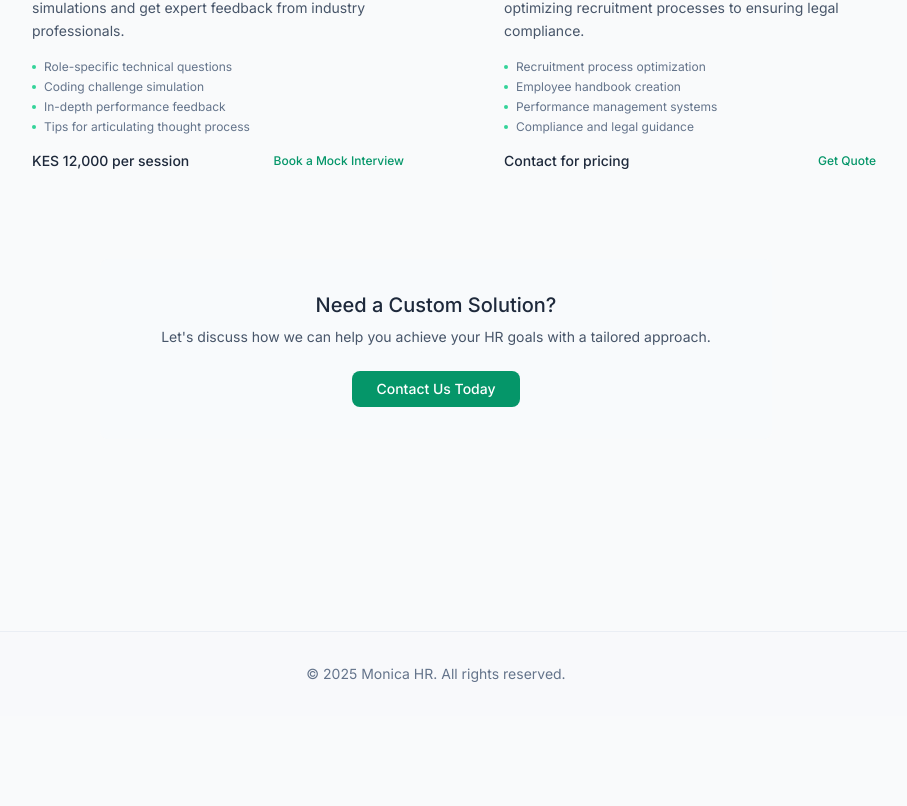
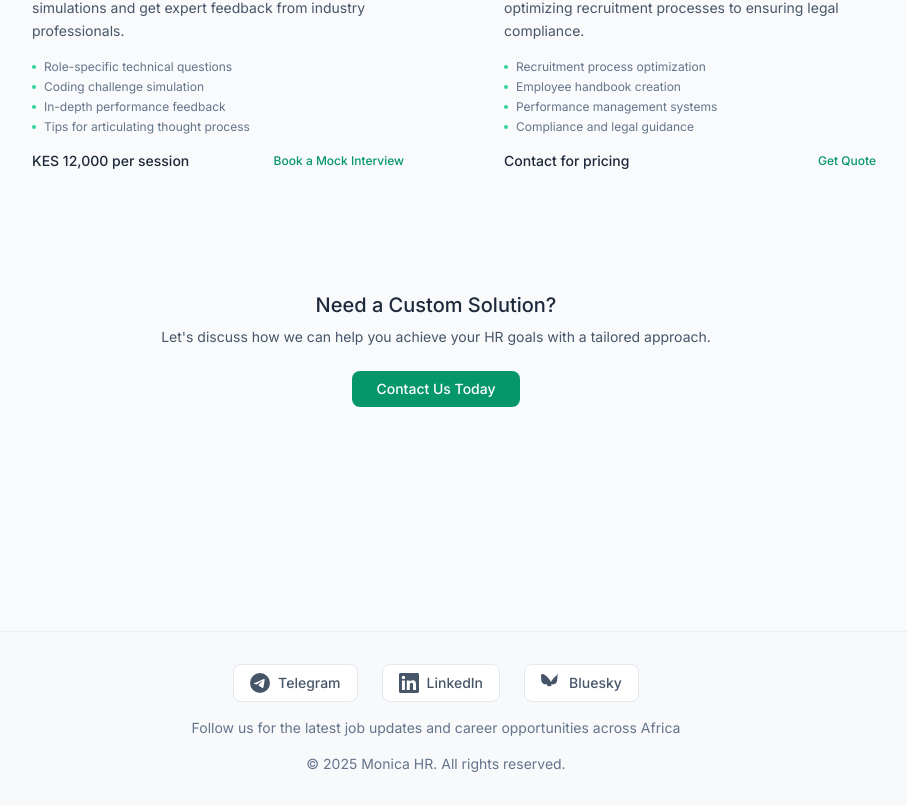
Before and after one commit to rmiyoyo/jobboard, a Next.js app: page /services in a window 1280 px wide. Shown: the part 935-1741 px from the top of the page, without its empty margins (204-1111 px from the left). Before the commit the page ends 1651 px from the top, so only its background shows below. Built offline with nearby package versions, Linux system fonts and the light colour scheme.

Commit message:
Follow on telegram

```diff
--- a/app/globals.css
+++ b/app/globals.css
@@ -115,4 +115,16 @@
   .pagination-button:disabled {
     @apply opacity-50 cursor-not-allowed;
   }
+
+  .social-link {
+    @apply inline-flex items-center gap-2 px-4 py-2 text-sm font-medium text-slate-600 bg-white border border-slate-200 rounded-lg transition-all duration-200 hover:text-emerald-600 hover:border-emerald-200 hover:bg-emerald-50 focus:outline-none focus:ring-2 focus:ring-emerald-500 focus:ring-offset-2;
+  }
+
+  .social-link:hover svg {
+    @apply text-emerald-600;
+  }
+
+  .social-link svg {
+    @apply transition-colors duration-200;
+  }
 }
--- a/app/jobs/[slug]/page.tsx
+++ b/app/jobs/[slug]/page.tsx
@@ -96,6 +96,33 @@ export default async function JobDetail({ params }: Props) {
             {isFromJobsList ? 'Back to jobs' : 'Back to home'}
           </Link>
         </nav>
+        <div className="bg-gradient-to-r from-emerald-50 to-teal-50 border border-emerald-200 rounded-lg p-4">
+          <div className="flex items-center justify-between gap-4">
+            <div className="flex items-center gap-3">
+              <div className="flex-shrink-0">
+                <svg className="w-8 h-8 text-emerald-600" fill="currentColor" viewBox="0 0 24 24" aria-hidden="true">
+                  <path d="M11.944 0A12 12 0 0 0 0 12a12 12 0 0 0 12 12 12 12 0 0 0 12-12A12 12 0 0 0 12 0a12 12 0 0 0-.056 0zm4.962 7.224c.1-.002.321.023.465.14a.506.506 0 0 1 .171.325c.016.093.036.306.02.472-.18 1.898-.962 6.502-1.36 8.627-.168.9-.499 1.201-.82 1.23-.696.065-1.225-.46-1.9-.902-1.056-.693-1.653-1.124-2.678-1.8-1.185-.78-.417-1.21.258-1.91.177-.184 3.247-2.977 3.307-3.23.007-.032.014-.15-.056-.212s-.174-.041-.249-.024c-.106.024-1.793 1.14-5.061 3.345-.48.33-.913.49-1.302.48-.428-.008-1.252-.241-1.865-.44-.752-.245-1.349-.374-1.297-.789.027-.216.325-.437.893-.663 3.498-1.524 5.83-2.529 6.998-3.014 3.332-1.386 4.025-1.627 4.476-1.635z"/>
+                </svg>
+              </div>
+              <div>
+                <h3 className="text-sm font-semibold text-slate-900">Get Job Updates</h3>
+                <p className="text-xs text-slate-600">Join our Telegram channel for instant job alerts</p>
+              </div>
+            </div>
+            <Link
+              href="https://t.me/MonicaJobs"
+              className="inline-flex items-center gap-2 bg-emerald-600 text-white px-4 py-2 text-sm font-medium rounded-lg hover:bg-emerald-700 focus:outline-none focus:ring-2 focus:ring-emerald-500 focus:ring-offset-2 transition-colors flex-shrink-0"
+              aria-label="Join our Telegram channel for job updates"
+              target="_blank"
+              rel="noopener noreferrer"
+            >
+              <svg className="w-4 h-4" fill="currentColor" viewBox="0 0 24 24" aria-hidden="true">
+                <path d="M11.944 0A12 12 0 0 0 0 12a12 12 0 0 0 12 12 12 12 0 0 0 12-12A12 12 0 0 0 12 0a12 12 0 0 0-.056 0zm4.962 7.224c.1-.002.321.023.465.14a.506.506 0 0 1 .171.325c.016.093.036.306.02.472-.18 1.898-.962 6.502-1.36 8.627-.168.9-.499 1.201-.82 1.23-.696.065-1.225-.46-1.9-.902-1.056-.693-1.653-1.124-2.678-1.8-1.185-.78-.417-1.21.258-1.91.177-.184 3.247-2.977 3.307-3.23.007-.032.014-.15-.056-.212s-.174-.041-.249-.024c-.106.024-1.793 1.14-5.061 3.345-.48.33-.913.49-1.302.48-.428-.008-1.252-.241-1.865-.44-.752-.245-1.349-.374-1.297-.789.027-.216.325-.437.893-.663 3.498-1.524 5.83-2.529 6.998-3.014 3.332-1.386 4.025-1.627 4.476-1.635z"/>
+              </svg>
+              <span>Join Now</span>
+            </Link>
+          </div>
+        </div>
 
         <article className="card-subtle p-6 space-y-6">
           <header className="space-y-4">
@@ -156,6 +183,24 @@ export default async function JobDetail({ params }: Props) {
             </a>
           </div>
         </article>
+        <div className="text-center bg-white border border-slate-200 rounded-lg p-6">
+            <h3 className="text-lg font-medium text-slate-900 mb-2">Don&apos;t Miss Out!</h3>
+          <p className="text-slate-600 text-sm mb-4">
+            Join thousands of job seekers getting instant notifications about new opportunities
+          </p>
+          <Link
+            href="https://t.me/MonicaJobs"
+            className="social-link justify-center"
+            aria-label="Join our Telegram channel for job updates"
+            target="_blank"
+            rel="noopener noreferrer"
+          >
+            <svg className="w-5 h-5" fill="currentColor" viewBox="0 0 24 24" aria-hidden="true">
+              <path d="M11.944 0A12 12 0 0 0 0 12a12 12 0 0 0 12 12 12 12 0 0 0 12-12A12 12 0 0 0 12 0a12 12 0 0 0-.056 0zm4.962 7.224c.1-.002.321.023.465.14a.506.506 0 0 1 .171.325c.016.093.036.306.02.472-.18 1.898-.962 6.502-1.36 8.627-.168.9-.499 1.201-.82 1.23-.696.065-1.225-.46-1.9-.902-1.056-.693-1.653-1.124-2.678-1.8-1.185-.78-.417-1.21.258-1.91.177-.184 3.247-2.977 3.307-3.23.007-.032.014-.15-.056-.212s-.174-.041-.249-.024c-.106.024-1.793 1.14-5.061 3.345-.48.33-.913.49-1.302.48-.428-.008-1.252-.241-1.865-.44-.752-.245-1.349-.374-1.297-.789.027-.216.325-.437.893-.663 3.498-1.524 5.83-2.529 6.998-3.014 3.332-1.386 4.025-1.627 4.476-1.635z"/>
+            </svg>
+            <span>Follow on Telegram</span>
+          </Link>
+        </div>
       </div>
     </>
   )
--- a/app/layout.tsx
+++ b/app/layout.tsx
@@ -111,9 +111,56 @@ export default function RootLayout({
 
         <footer className="border-t border-slate-200/60 mt-24 bg-slate-50/50" role="contentinfo">
           <div className="max-w-6xl mx-auto px-4 py-8">
-            <p className="text-center text-slate-500 text-sm">
-              &copy; {new Date().getFullYear()} Monica HR. All rights reserved.
-            </p>
+            <div className="text-center space-y-4">
+              <div className="flex justify-center items-center gap-6 flex-wrap">
+                <Link
+                  href="https://t.me/MonicaJobs"
+                  className="social-link"
+                  aria-label="Join our Telegram channel for job updates"
+                  target="_blank"
+                  rel="noopener noreferrer"
+                >
+                  <svg className="w-5 h-5" fill="currentColor" viewBox="0 0 24 24" aria-hidden="true">
+                    <path d="M11.944 0A12 12 0 0 0 0 12a12 12 0 0 0 12 12 12 12 0 0 0 12-12A12 12 0 0 0 12 0a12 12 0 0 0-.056 0zm4.962 7.224c.1-.002.321.023.465.14a.506.506 0 0 1 .171.325c.016.093.036.306.02.472-.18 1.898-.962 6.502-1.36 8.627-.168.9-.499 1.201-.82 1.23-.696.065-1.225-.46-1.9-.902-1.056-.693-1.653-1.124-2.678-1.8-1.185-.78-.417-1.21.258-1.91.177-.184 3.247-2.977 3.307-3.23.007-.032.014-.15-.056-.212s-.174-.041-.249-.024c-.106.024-1.793 1.14-5.061 3.345-.48.33-.913.49-1.302.48-.428-.008-1.252-.241-1.865-.44-.752-.245-1.349-.374-1.297-.789.027-.216.325-.437.893-.663 3.498-1.524 5.83-2.529 6.998-3.014 3.332-1.386 4.025-1.627 4.476-1.635z"/>
+                  </svg>
+                  <span>Telegram</span>
+                </Link>
+
+                <Link
+                  href="https://www.linkedin.com/company/monicahrco/"
+                  className="social-link"
+                  aria-label="Follow us on LinkedIn"
+                  target="_blank"
+                  rel="noopener noreferrer"
+                >
+                  <svg className="w-5 h-5" fill="currentColor" viewBox="0 0 24 24" aria-hidden="true">
+                    <path d="M20.447 20.452h-3.554v-5.569c0-1.328-.027-3.037-1.852-3.037-1.853 0-2.136 1.445-2.136 2.939v5.667H9.351V9h3.414v1.561h.046c.477-.9 1.637-1.85 3.37-1.85 3.601 0 4.267 2.37 4.267 5.455v6.286zM5.337 7.433c-1.144 0-2.063-.926-2.063-2.065 0-1.138.92-2.063 2.063-2.063 1.14 0 2.064.925 2.064 2.063 0 1.139-.925 2.065-2.064 2.065zm1.782 13.019H3.555V9h3.564v11.452zM22.225 0H1.771C.792 0 0 .774 0 1.729v20.542C0 23.227.792 24 1.771 24h20.451C23.2 24 24 23.227 24 22.271V1.729C24 .774 23.2 0 22.222 0h.003z"/>
+                  </svg>
+                  <span>LinkedIn</span>
+                </Link>
+
+                <Link
+                  href="https://bsky.app/profile/monicahrco.bsky.social"
+                  className="social-link"
+                  aria-label="Follow us on Bluesky"
+                  target="_blank"
+                  rel="noopener noreferrer"
+                >
+                  <svg className="w-5 h-5" fill="currentColor" viewBox="0 0 24 24" aria-hidden="true">
+                    <path d="M12 10.8c-1.087-2.114-4.046-6.053-6.798-7.995C2.566.944 1.561 1.266.902 1.565.139 1.908 0 3.08 0 3.768c0 .69.378 5.65.624 6.479.815 2.736 3.713 3.66 6.383 3.364.136-.02.275-.039.39-.056-.083.13-.15.314-.167.479-.053.534.314 1.283.816 1.542.5.258 1.32.222 1.865.222.545 0 1.365.036 1.865-.222.502-.259.869-1.008.816-1.542-.017-.165-.084-.35-.167-.479.115.017.254.036.39.056 2.67.296 5.568-.628 6.383-3.364.246-.829.624-5.789.624-6.479 0-.688-.139-1.86-.902-2.203C22.439 1.266 21.434.944 18.798 2.805 16.046 4.747 13.087 8.686 12 10.8Z"/>
+                  </svg>
+                  <span>Bluesky</span>
+                </Link>
+              </div>
+
+              <p className="text-slate-500 text-sm">
+                Follow us for the latest job updates and career opportunities across Africa
+              </p>
+
+              <p className="text-slate-500 text-sm">
+                &copy; {new Date().getFullYear()} Monica HR. All rights reserved.
+              </p>
+            </div>
           </div>
         </footer>
       </body>
```
